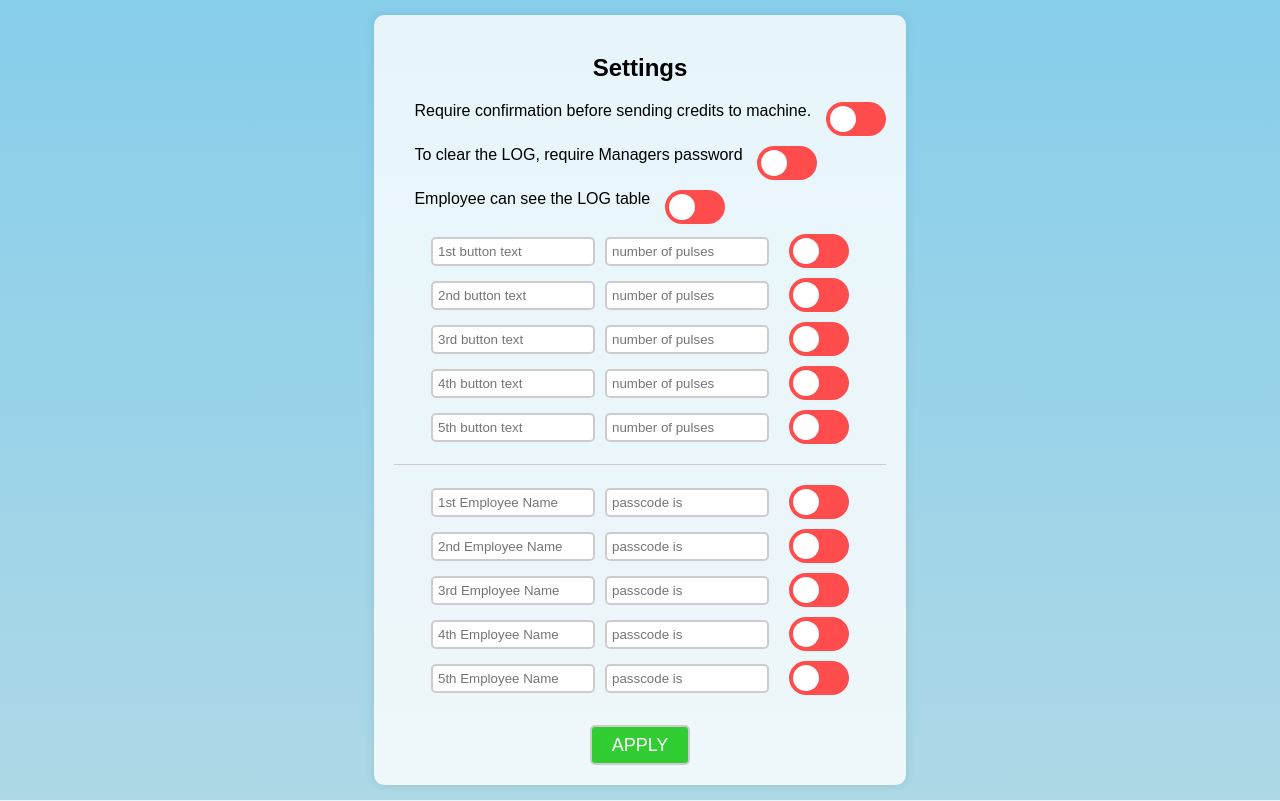
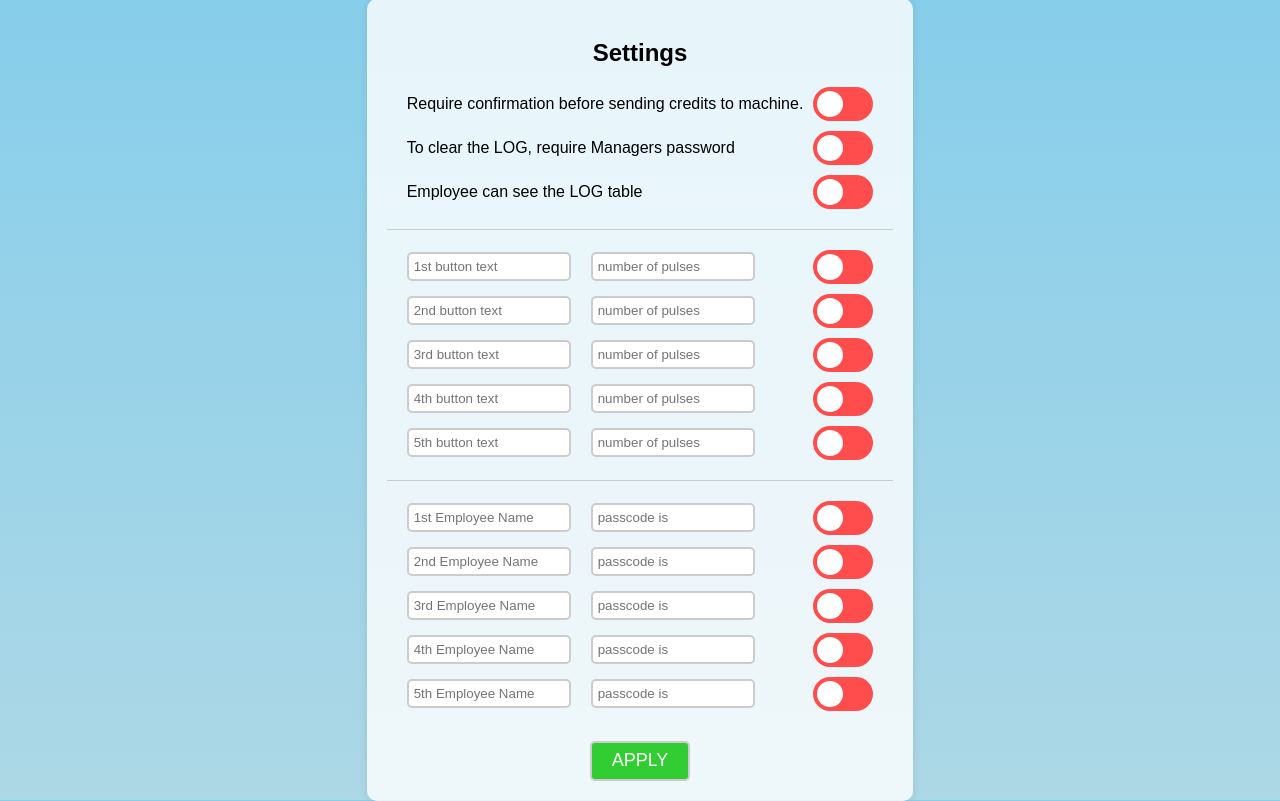
Before and after one commit to edtruji/raspberry, a PHP site: page /settingsFour.php in a window 1280 px wide. Run offline with PHP 8.4, Linux system fonts and the light colour scheme.

Commit message:
Fix the UI aligment

```diff
--- a/settingsFour.php
+++ b/settingsFour.php
@@ -30,12 +30,15 @@
             margin: 10px 0;
             display: flex;
             align-items: center;
-            justify-content: center;
+            justify-content: space-between;
+            padding: 0 20px;
         }
         .vertical-checkboxes .setting-item {
-            display: block;
+            display: flex;
+            align-items: center;
+            justify-content: space-between;
             text-align: left;
-            margin-left: 20px;
+            padding: 0 20px;
         }
         .setting-item input[type="text"] {
             width: 150px;
@@ -43,6 +46,11 @@
             margin-right: 10px;
             border: 2px solid #ccc;
             border-radius: 5px;
+        }
+        .input-group {
+            display: flex;
+            align-items: center;
+            gap: 10px;
         }
         /* Toggle Switch Styles */
         .toggle-switch {
@@ -134,41 +142,52 @@
                 </label>
             </div>
         </div>
+        <div class="separator"></div>
         <div class="setting-item">
+            <div class="input-group">
                 <input type="text" id="btn1-text" placeholder="1st button text">
                 <input type="text" id="btn1-pulses" placeholder="number of pulses">
+            </div>
             <label class="toggle-switch">
                 <input type="checkbox" id="btn1-enable">
                 <span class="slider"></span>
             </label>
         </div>
         <div class="setting-item">
+            <div class="input-group">
                 <input type="text" id="btn2-text" placeholder="2nd button text">
                 <input type="text" id="btn2-pulses" placeholder="number of pulses">
+            </div>
             <label class="toggle-switch">
                 <input type="checkbox" id="btn2-enable">
                 <span class="slider"></span>
             </label>
         </div>
         <div class="setting-item">
+            <div class="input-group">
                 <input type="text" id="btn3-text" placeholder="3rd button text">
                 <input type="text" id="btn3-pulses" placeholder="number of pulses">
+            </div>
             <label class="toggle-switch">
                 <input type="checkbox" id="btn3-enable">
                 <span class="slider"></span>
             </label>
         </div>
         <div class="setting-item">
+            <div class="input-group">
                 <input type="text" id="btn4-text" placeholder="4th button text">
                 <input type="text" id="btn4-pulses" placeholder="number of pulses">
+            </div>
             <label class="toggle-switch">
                 <input type="checkbox" id="btn4-enable">
                 <span class="slider"></span>
             </label>
         </div>
         <div class="setting-item">
+            <div class="input-group">
                 <input type="text" id="btn5-text" placeholder="5th button text">
                 <input type="text" id="btn5-pulses" placeholder="number of pulses">
+            </div>
             <label class="toggle-switch">
                 <input type="checkbox" id="btn5-enable">
                 <span class="slider"></span>
@@ -176,40 +195,50 @@
         </div>
         <div class="separator"></div>
         <div class="setting-item">
+            <div class="input-group">
                 <input type="text" id="emp1-name" placeholder="1st Employee Name">
-            <input type="text" id="emp1-passcode" placeholder="passcode is">
+                <input type="text" id="emp1-passcode" placeholder="passcode is" pattern="[0-9]*" inputmode="numeric" maxlength="10">
+            </div>
             <label class="toggle-switch">
                 <input type="checkbox" id="emp1-enable">
                 <span class="slider"></span>
             </label>
         </div>
         <div class="setting-item">
+            <div class="input-group">
                 <input type="text" id="emp2-name" placeholder="2nd Employee Name">
-            <input type="text" id="emp2-passcode" placeholder="passcode is">
+                <input type="text" id="emp2-passcode" placeholder="passcode is" pattern="[0-9]*" inputmode="numeric" maxlength="10">
+            </div>
             <label class="toggle-switch">
                 <input type="checkbox" id="emp2-enable">
                 <span class="slider"></span>
             </label>
         </div>
         <div class="setting-item">
+            <div class="input-group">
                 <input type="text" id="emp3-name" placeholder="3rd Employee Name">
-            <input type="text" id="emp3-passcode" placeholder="passcode is">
+                <input type="text" id="emp3-passcode" placeholder="passcode is" pattern="[0-9]*" inputmode="numeric" maxlength="10">
+            </div>
             <label class="toggle-switch">
                 <input type="checkbox" id="emp3-enable">
                 <span class="slider"></span>
             </label>
         </div>
         <div class="setting-item">
+            <div class="input-group">
                 <input type="text" id="emp4-name" placeholder="4th Employee Name">
-            <input type="text" id="emp4-passcode" placeholder="passcode is">
+                <input type="text" id="emp4-passcode" placeholder="passcode is" pattern="[0-9]*" inputmode="numeric" maxlength="10">
+            </div>
             <label class="toggle-switch">
                 <input type="checkbox" id="emp4-enable">
                 <span class="slider"></span>
             </label>
         </div>
         <div class="setting-item">
+            <div class="input-group">
                 <input type="text" id="emp5-name" placeholder="5th Employee Name">
-            <input type="text" id="emp5-passcode" placeholder="passcode is">
+                <input type="text" id="emp5-passcode" placeholder="passcode is" pattern="[0-9]*" inputmode="numeric" maxlength="10">
+            </div>
             <label class="toggle-switch">
                 <input type="checkbox" id="emp5-enable">
                 <span class="slider"></span>
@@ -218,9 +247,24 @@
         <button id="apply-btn">APPLY</button>
     </div>
     <script>
+        // Add input validation for passcode fields
+        const passcodeInputs = document.querySelectorAll('input[id*="passcode"]');
+
+        passcodeInputs.forEach(input => {
+            input.addEventListener('input', function(e) {
+                // Remove any non-digit characters
+                this.value = this.value.replace(/[^0-9]/g, '');
+            });
+
+            input.addEventListener('keypress', function(e) {
+                // Prevent non-digit keys from being entered
+                if (!/[0-9]/.test(e.key)) {
+                    e.preventDefault();
+                }
+            });
+        });
+
         const applyBtn = document.getElementById('apply-btn');
-
-        applyBtn.addEventListener('click', () => {
             const settings = {
                 requireConfirmation: document.getElementById('require-confirmation').checked,
                 requireManagerPassword: document.getElementById('require-manager-password').checked,
```
Lines whose indentation alone changed are shown as unchanged.
